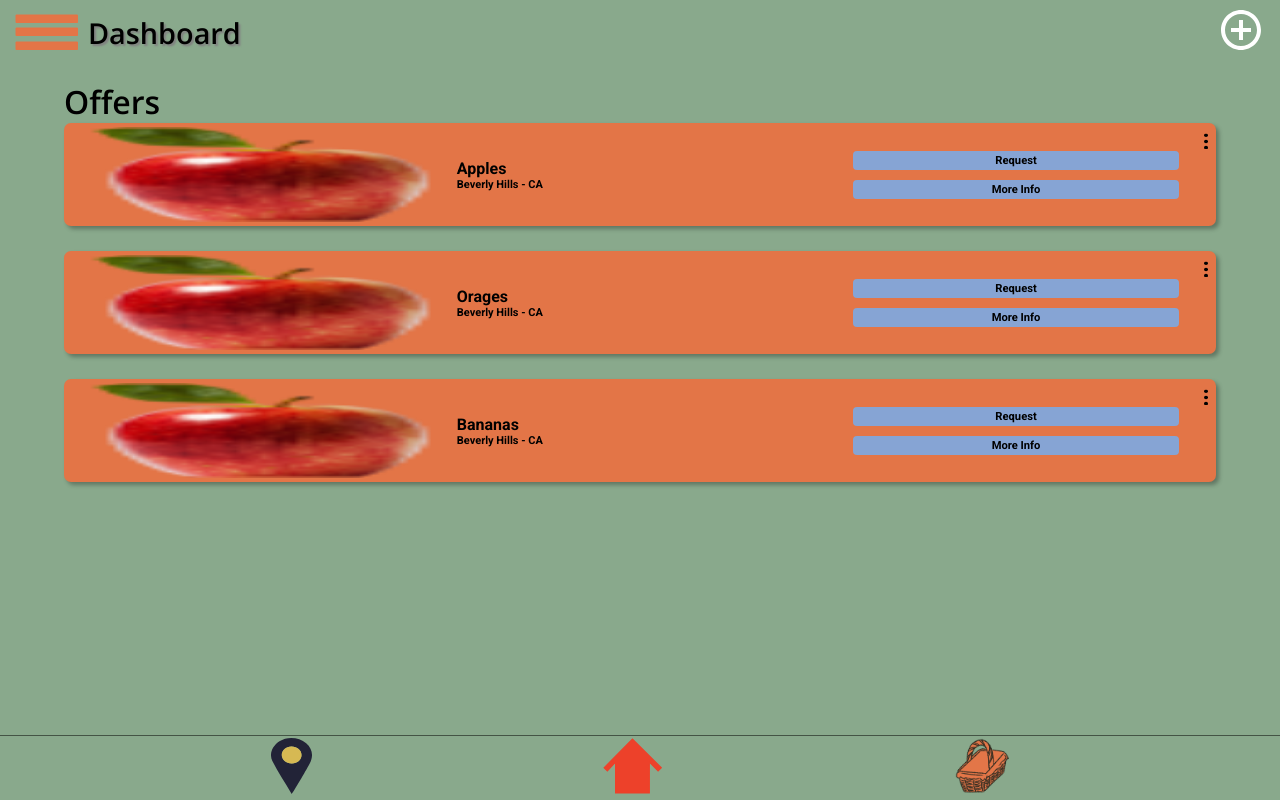
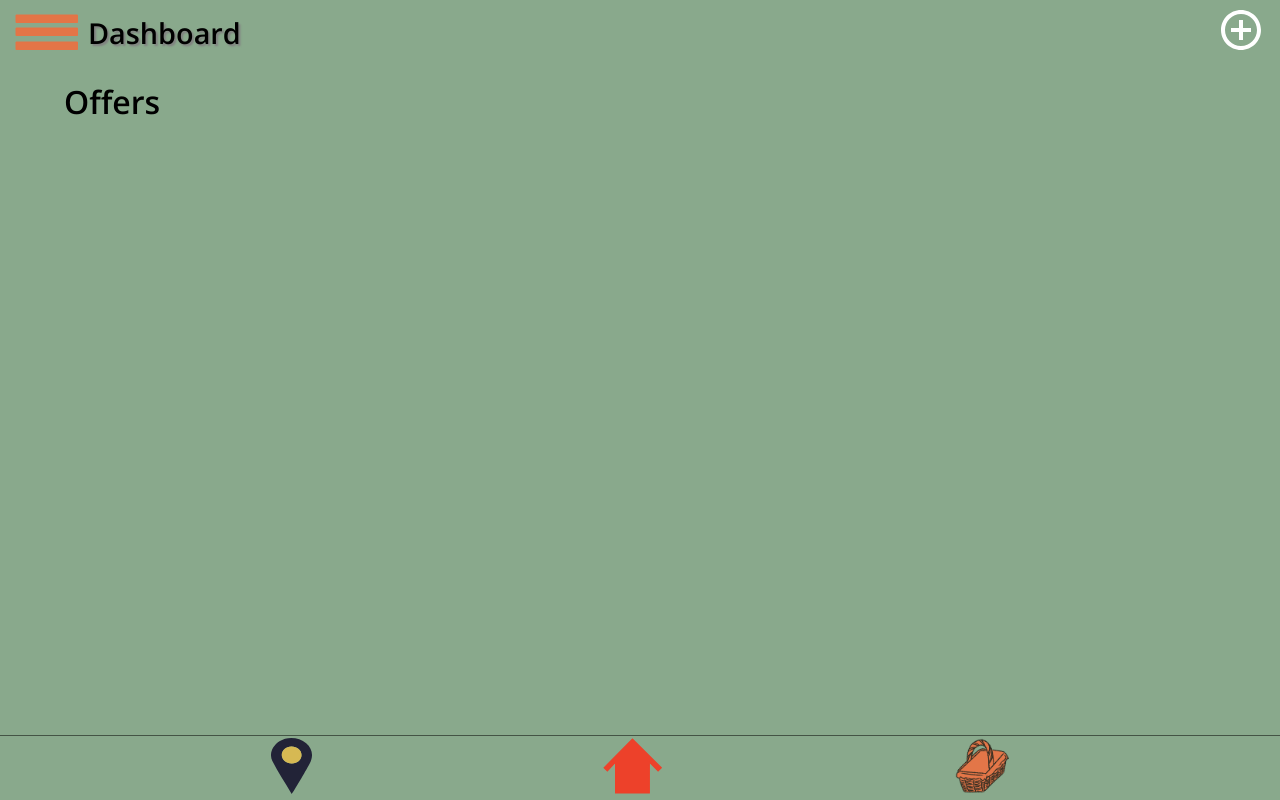
Before and after one commit to The-Squares/fruitbasket-client, a React (Create React App) app: page / in a window 1280 px wide. Built offline with nearby package versions, Linux system fonts and the light colour scheme; sample sign-in values are in the browser's storage.

Commit message:
bookmarks

```diff
--- a/src/Components/OfferButton.js
+++ b/src/Components/OfferButton.js
@@ -4,7 +4,7 @@ import "./OfferButton.css";
 import { useHistory } from "react-router";
 import useOutsideClick from "Hooks/useOutsideClick";
 
-function OfferButton({ fruit_name, location, image_url }) {
+function OfferButton({ fruit_name, location, image_url, offer_id }) {
   let [menuActive, toggleMenu] = useState(false);
   const history = useHistory();
 
@@ -15,6 +15,18 @@ function OfferButton({ fruit_name, location, image_url }) {
   let menuRef = useRef(null);
   useOutsideClick(menuRef, handleOutsideClick);
 
+  let bookmarkOffer = () => {
+    let bookmarkString = localStorage.getItem("bookmarks") || "{}";
+    let bookmarks = JSON.parse(bookmarkString);
+    bookmarks[offer_id] = {
+      fruit_name: fruit_name,
+      location: location,
+      image_url: image_url,
+      offer_id: offer_id,
+    };
+    localStorage.setItem("bookmarks", JSON.stringify(bookmarks));
+  };
+
   return (
     <div className="offerBBack">
       <img className="fruitImage" src={image_url} alt=""></img>
@@ -24,7 +36,9 @@ function OfferButton({ fruit_name, location, image_url }) {
       </div>
       <div className="offerBButton">
         <button>Request</button>
-        <button onClick={() => history.push("/offers/1234")}>More Info</button>
+        <button onClick={() => history.push(`/offers/${offer_id}`)}>
+          More Info
+        </button>
       </div>
       <img
         className="dots"
@@ -39,7 +53,7 @@ function OfferButton({ fruit_name, location, image_url }) {
       >
         <p>edit</p>
         <p>delete</p>
-        <p>bookmark</p>
+        <p onClick={bookmarkOffer}>bookmark</p>
       </div>
     </div>
   );
--- /dev/null
+++ b/src/Hooks/useBookmarks.js
@@ -0,0 +1,15 @@
+import { useEffect, useState } from "react";
+
+function useBookmarks() {
+  let [bookmarks, setBookmarks] = useState([]);
+
+  useEffect(() => {
+    let bookmarkString = localStorage.getItem("bookmarks") || "{}";
+    let bookmarks = JSON.parse(bookmarkString);
+    setBookmarks(Object.values(bookmarks));
+  }, []);
+
+  return bookmarks;
+}
+
+export default useBookmarks;
--- a/src/Screens/Home/Home.js
+++ b/src/Screens/Home/Home.js
@@ -1,10 +1,12 @@
 import React from "react";
 import "./Home.css";
 import OfferButton from "Components/OfferButton";
-import Apple from "Media/appleplaceholder.png";
 import TopBar from "Components/TopBar";
+import useBookmarks from "Hooks/useBookmarks";
 
 function Home({ history }) {
+  let bookmarks = useBookmarks();
+
   return (
     <div className="Home">
       <TopBar page="Dashboard" />
@@ -13,21 +15,15 @@ function Home({ history }) {
       </p>
 
       <div className="homeButtons">
-        <OfferButton
-          fruit_name="Apples"
-          location="Beverly Hills - CA"
-          image_url={Apple}
-        ></OfferButton>
-        <OfferButton
-          fruit_name="Orages"
-          location="Beverly Hills - CA"
-          image_url={Apple}
-        ></OfferButton>
-        <OfferButton
-          fruit_name="Bananas"
-          location="Beverly Hills - CA"
-          image_url={Apple}
-        ></OfferButton>
+        {bookmarks.map((bookmark) => (
+          <OfferButton
+            fruit_name={bookmark.fruit_name}
+            location={bookmark.location}
+            image_url={bookmark.image_url}
+            offer_id={bookmark.offer_id}
+            key={bookmark.offer_id}
+          ></OfferButton>
+        ))}
       </div>
     </div>
   );
--- a/src/Screens/Offers/Offers.js
+++ b/src/Screens/Offers/Offers.js
@@ -19,6 +19,7 @@ function Offers({ history }) {
             fruit_name={offer.fruit_type}
             location={offer.address}
             image_url={offer.picture_url}
+            offer_id={offer._id}
           />
         ))}
       </div>
```
